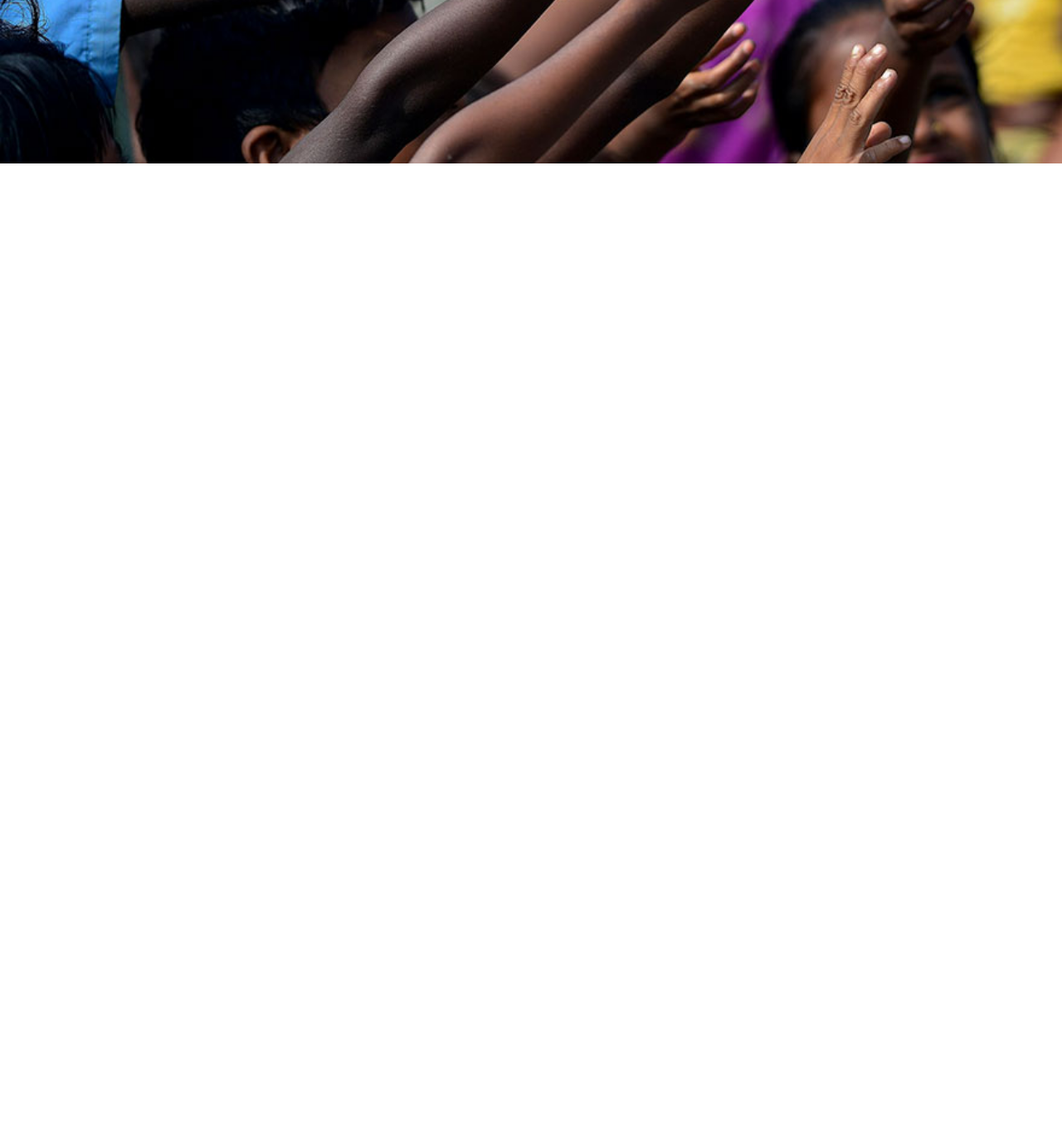
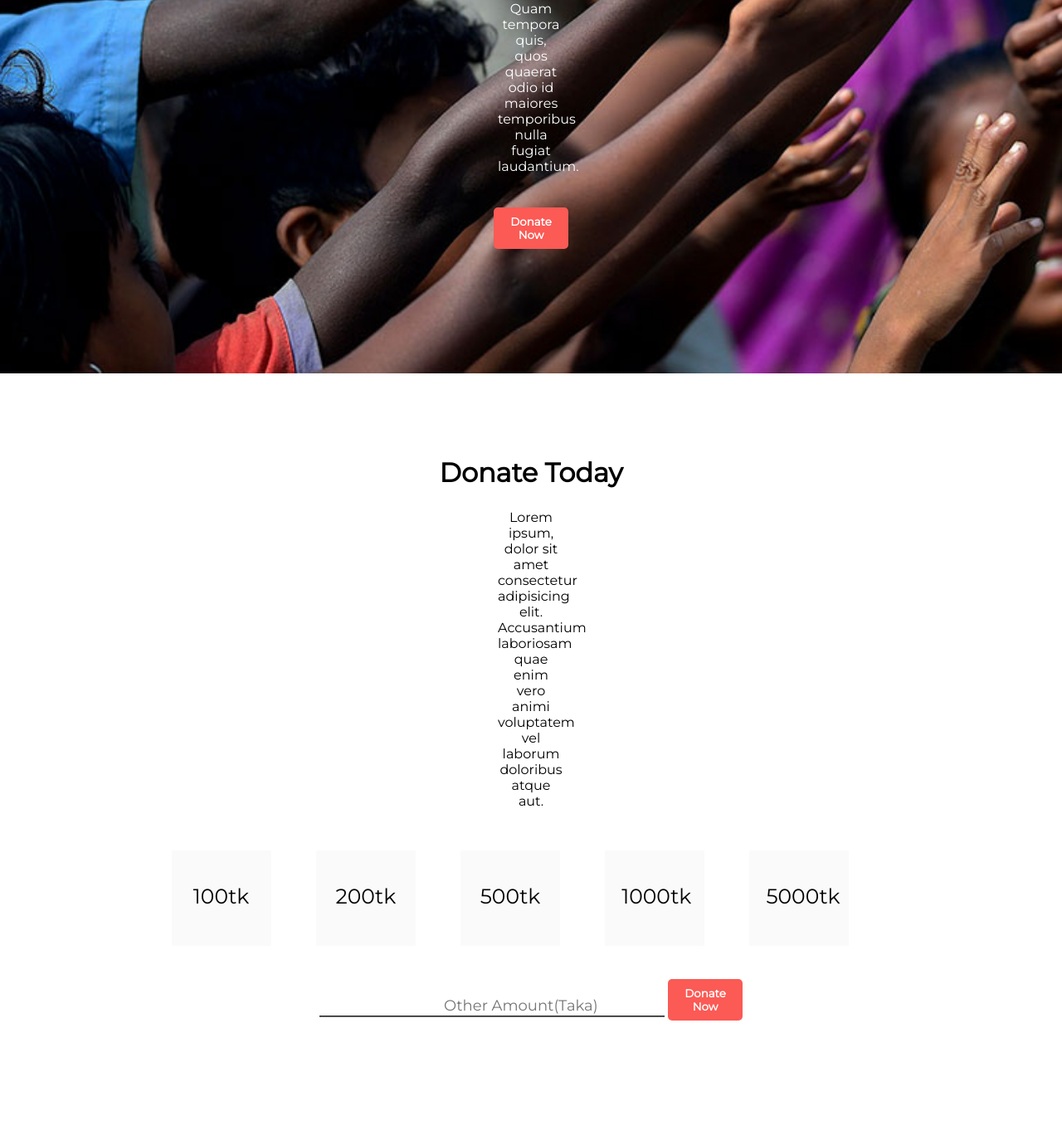
Before and after one commit to Tawhidalfatah/donate-page, a plain HTML site: page index.html in a window 1280 px wide. Shown: the part 521-1901 px from the top of the page at 83% size. Before the commit the page ends 800 px from the top, so only its background shows below. Drawn offline with Linux system fonts and the light colour scheme.

Commit message:
added Donate section

```diff
--- a/index.html
+++ b/index.html
@@ -1,20 +1,54 @@
 <!DOCTYPE html>
 <html lang="en">
+
 <head>
     <meta charset="UTF-8">
     <meta http-equiv="X-UA-Compatible" content="IE=edge">
     <meta name="viewport" content="width=device-width, initial-scale=1.0">
     <title>Donate Today</title>
-    <link rel="preconnect" href="https://fonts.googleapis.com"><link rel="preconnect" href="https://fonts.gstatic.com" crossorigin><link href="https://fonts.googleapis.com/css2?family=Montserrat&family=Open+Sans&display=swap" rel="stylesheet">
+    <link rel="preconnect" href="https://fonts.googleapis.com">
+    <link rel="preconnect" href="https://fonts.gstatic.com" crossorigin>
+    <link href="https://fonts.googleapis.com/css2?family=Montserrat&family=Open+Sans&display=swap" rel="stylesheet">
     <link rel="stylesheet" href="styles/style.css">
 </head>
+
 <body>
     <header>
         <h1 class="header-title">Let's Help Those Who Are More In Need</h1>
-    <p class="header-para">Lorem ipsum dolor sit amet consectetur adipisicing elit. Quam tempora quis, quos quaerat odio id maiores temporibus nulla fugiat laudantium.</p>
-    <button class="btn-primary">Donate Now</button>
+        <p class="header-para">Lorem ipsum dolor sit amet consectetur adipisicing elit. Quam tempora quis, quos quaerat
+            odio id maiores temporibus nulla fugiat laudantium.</p>
+        <button class="btn-primary">Donate Now</button>
     </header>
+    <main>
+        <!-- Donate Section -->
+        <section class="section-donate">
+            <h1 class="donate-header">Donate Today</h1>
+            <p class="donate-para">Lorem ipsum, dolor sit amet consectetur adipisicing elit. Accusantium laboriosam quae
+                enim vero animi voluptatem vel laborum doloribus atque aut.</p>
+            <form class="boxed">
+                <input id="oneh" type="radio" value="100tk" name="donate-amount">
+                <label for="oneh">100tk</label>
 
+                <input id="twoh" type="radio" value="200tk" name="donate-amount">
+                <label for="twoh">200tk</label>
+
+                <input id="fiveh" type="radio" value="500tk" name="donate-amount">
+                <label for="fiveh">500tk</label>
+
+                <input id="onek" type="radio" value="1000tk" name="donate-amount">
+                <label for="onek">1000tk</label>
+
+                <input id="fivek" type="radio" value="5000tk" name="donate-amount">
+                <label for="fivek">5000tk</label>
+
+            </form>
+            <div class="donate-button"><input type="number" name="other" id="other-amount" placeholder="Other Amount(Taka)">
+                <button class="btn-primary">Donate Now</button>
+            </div>
+
+        </section>
+    </main>
 
 </body>
+
 </html>
--- a/styles/style.css
+++ b/styles/style.css
@@ -3,9 +3,11 @@
     font-family: 'Montserrat', sans-serif;
 }
 
+/* header section  */
+
 header {
 
-    background: url(/images/donation13.jpg) ;
+    background: url(/images/donation13.jpg);
     background-repeat: no-repeat;
 
     text-align: center;
@@ -17,13 +19,14 @@ header {
 
 .header-title {
     padding-top: 300px;
-    padding-bottom: 50px ;
+    padding-bottom: 40px;
     font-size: 2.5em;
     color: white;
 }
 
 .header-para {
-    padding-bottom: 50px;
+    margin: 0 600px;
+    padding-bottom: 40px;
     color: white;
 }
 
@@ -34,6 +37,77 @@ header {
     border: 0;
     border-radius: 5px;
     height: 50px;
-    width: 8%;
-    margin-bottom: 200px;
+    width: 7%;
+    margin-bottom: 150px;
 }
+
+
+/* Donate Section  */
+
+.section-donate {
+    text-align: center;
+}
+
+.donate-header {
+    margin-top: 100px;
+    margin-bottom: 25px;
+    font-size: 2em;
+}
+
+.donate-para {
+    margin: 0 600px 30px;
+}
+
+.donate-button {
+    margin-top: 30px;
+}
+
+.boxed label {
+    display: inline-block;
+    height: 70px;
+    width: 80px;
+    margin-top: 20px;
+    margin-right: 50px;
+    padding: 40px 20px 5px 20px;
+    font-size: 25px;
+    border: none 2px #ccc;
+
+    background-color: #fafafa;
+}
+
+
+
+.boxed input[type="radio"] {
+    display: none;
+
+
+}
+
+.boxed input[type="radio"]:checked+label {
+    border: solid 2px #FB5A55;
+    color: #FB5A55;
+
+}
+
+input[type="number"]::-webkit-outer-spin-button,
+input[type="number"]::-webkit-inner-spin-button {
+    -webkit-appearance: none;
+    margin: 0;
+
+}
+
+input[type="number"] {
+    border-top-style: hidden;
+    border-right-style: hidden;
+    border-left-style: hidden;
+    border-bottom-style: groove;
+    font-size: 18px;
+    margin-top: 30px;
+    padding-left: 150px;
+    padding-right: 50px;
+
+}
+
+#other-amount:focus {
+    outline: none;
+}
```
